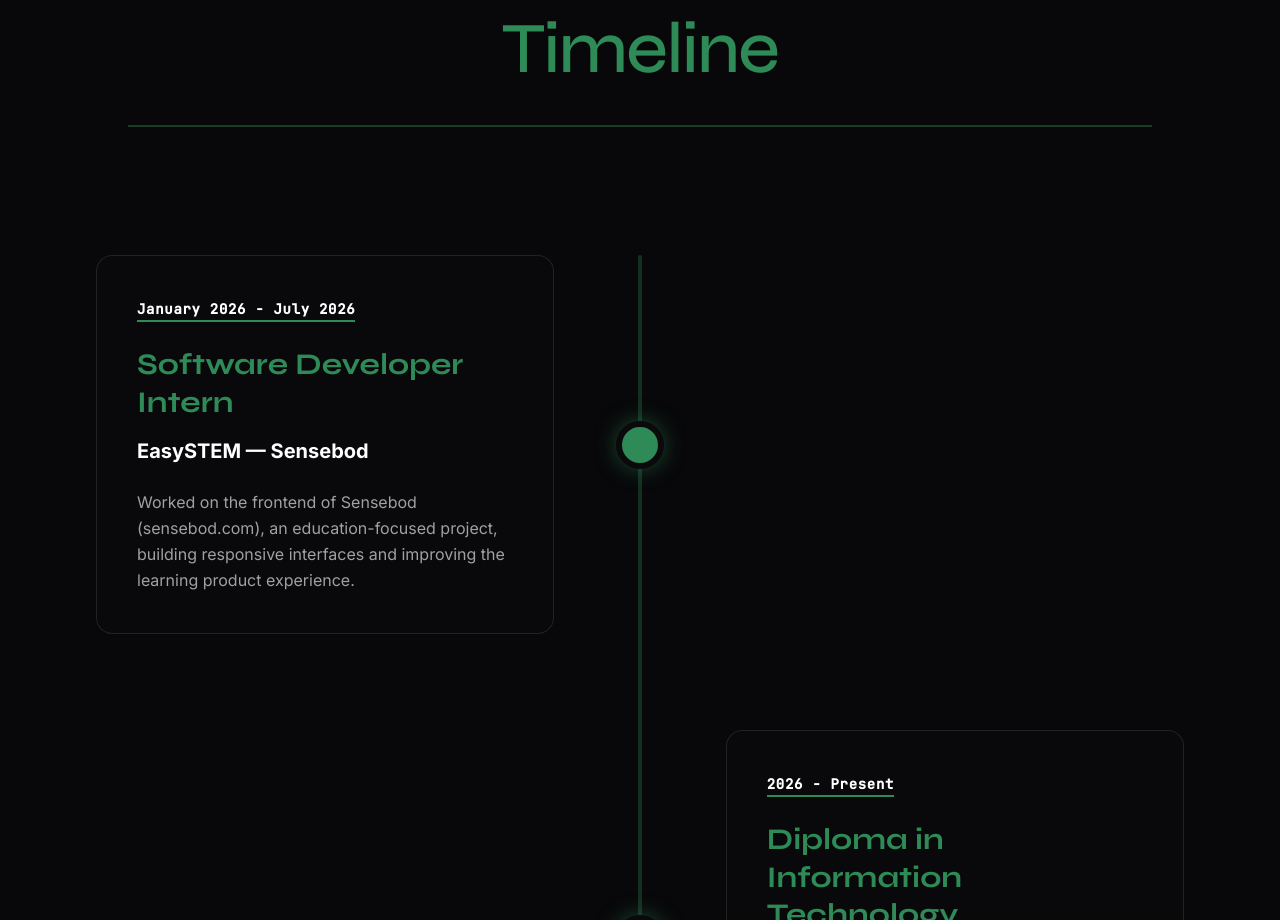
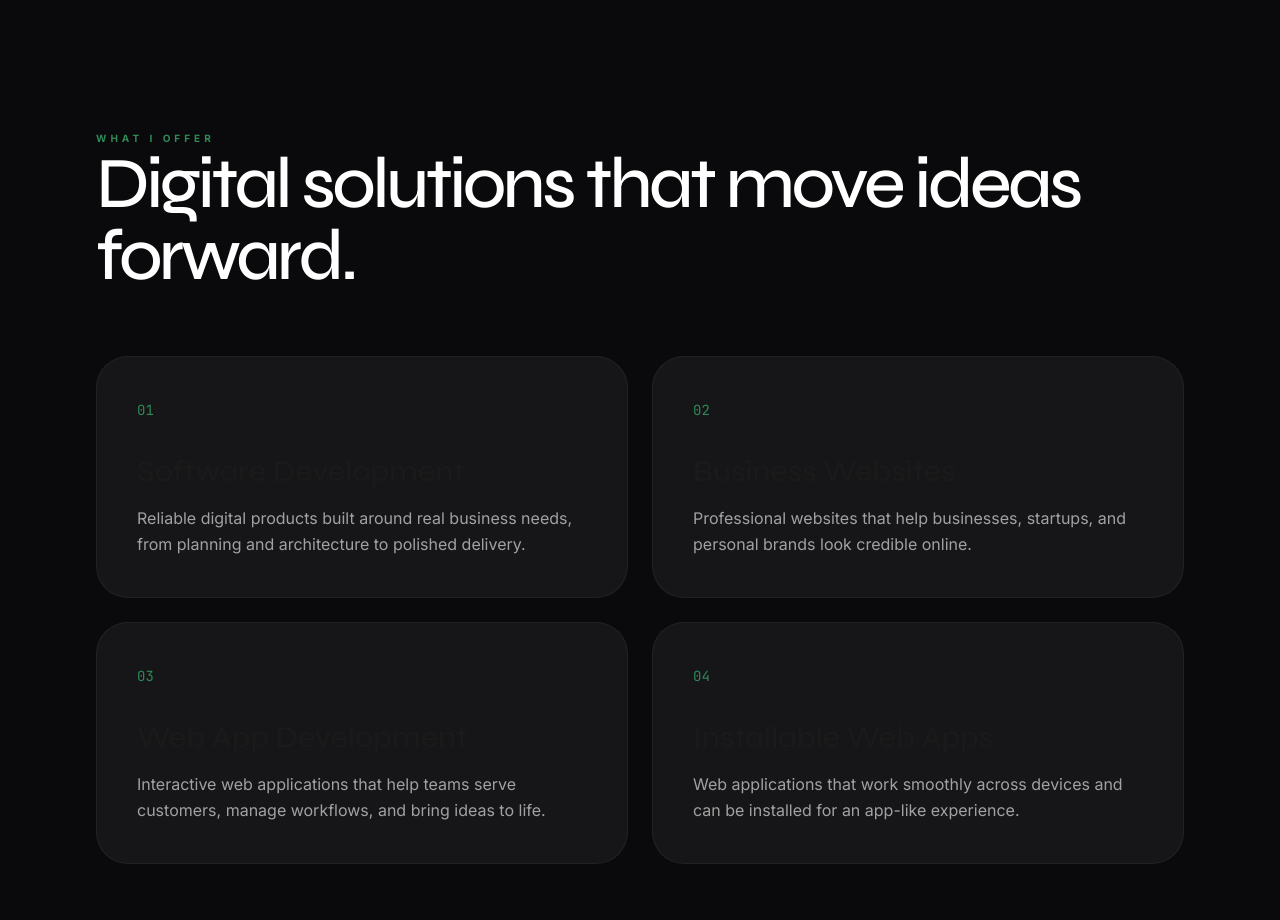
Before and after one commit to Dumbuya1475/msdumbuya_v2, a React (Vite) app: page / in a window 1280 px wide. Shown: the part 1880-2800 px from the top of the page. Built offline with nearby package versions, Linux system fonts and the light colour scheme.

Commit message:
feat: add Bloom Café project and services section to Home page

```diff
--- a/src/App.tsx
+++ b/src/App.tsx
@@ -79,6 +79,34 @@ export const PROJECTS: Project[] = [
     image: "https://images.unsplash.com/photo-1490818387583-1baba5e638af?auto=format&fit=crop&q=80&w=1200",
     percentage: "88%"
   },
+  {
+    id: "bloom-cafe",
+    title: "Bloom Café",
+    description: "A warm café experience designed around fresh coffee, ethical beans, and the feeling of a welcoming neighborhood space.",
+    tags: ["React", "Responsive Design", "Hospitality"],
+    link: "/project/bloom-cafe",
+    image: "https://images.unsplash.com/photo-1445116572660-236099ec97a0?auto=format&fit=crop&q=80&w=1200",
+    percentage: "90%"
+  },
+];
+
+export const SERVICES = [
+  {
+    title: "Software Development",
+    description: "Reliable digital products built around real business needs, from planning and architecture to polished delivery.",
+  },
+  {
+    title: "Business Websites",
+    description: "Professional websites that help businesses, startups, and personal brands look credible online.",
+  },
+  {
+    title: "Web App Development",
+    description: "Interactive web applications that help teams serve customers, manage workflows, and bring ideas to life.",
+  },
+  {
+    title: "Installable Web Apps",
+    description: "Web applications that work smoothly across devices and can be installed for an app-like experience.",
+  },
 ];
 
 export const SKILL_CATEGORIES: SkillCategory[] = [
@@ -94,7 +122,7 @@ export const TIMELINE = [
   {
     title: "Software Developer Intern",
     institution: "EasySTEM — Sensebod",
-    description: "Worked on the frontend of Sensebod (sensebod.com), an education-focused project, building responsive interfaces and improving the learning product experience.",
+    description: "Worked on Sensebod (sensebod.com), an education-focused project, building responsive interfaces and improving the learning product experience.",
     period: "January 2026 - July 2026"
   },
   /*
@@ -172,7 +200,7 @@ const Nav = () => {
 
     const handleScroll = () => {
       setIsScrolled(window.scrollY > 20);
-      const sections = ['hero', 'about', 'timeline', 'skills', 'projects', 'contact'];
+      const sections = ['hero', 'about', 'services', 'timeline', 'skills', 'projects', 'contact'];
       const current = sections.find(section => {
         const el = document.getElementById(section);
         if (el) {
@@ -190,6 +218,7 @@ const Nav = () => {
   const navLinks = [
     { name: 'Home', href: '#hero', id: 'hero' },
     { name: 'About', href: '#about', id: 'about' },
+    { name: 'Services', href: '#services', id: 'services' },
     { name: 'Timeline', href: '#timeline', id: 'timeline' },
     { name: 'Projects', href: '#projects', id: 'projects' },
     { name: 'Blog', href: '/blog', id: 'blog' },
--- a/src/pages/AboutMe.tsx
+++ b/src/pages/AboutMe.tsx
@@ -40,10 +40,10 @@ const AboutMe = () => {
       company: "EasySTEM",
       period: "January 2026 - July 2026",
       tasks: [
-        "Worked on the frontend of Sensebod (sensebod.com), an education-focused project",
+        "Worked on Sensebod (sensebod.com), an education-focused project",
         "Built and refined user interfaces that made learning content easier to navigate and use",
         "Collaborated with the team to implement responsive features and improve the product experience",
-        "Participated in code reviews and applied frontend development best practices"
+        "Participated in code reviews and applied software development best practices"
       ]
     },
     {
--- a/src/pages/CaseStudy.tsx
+++ b/src/pages/CaseStudy.tsx
@@ -84,6 +84,22 @@ const PROJECTS_DETAIL = {
     stack: ["Next.js", "React", "Firebase", "TypeScript"],
     link: "https://getverve.vercel.app/",
     image: "/images/verve.png"
+  },
+  "bloom-cafe": {
+    title: "Bloom Café",
+    subtitle: "Fresh coffee. Warm moments.",
+    description: "A cozy café website designed to turn Bloom Café's welcoming atmosphere into a clear and memorable digital experience.",
+    problem: "Neighborhood cafés need a digital presence that feels as inviting as the physical space while making the brand, offering, and atmosphere easy to understand.",
+    solution: "Bloom Café uses warm visual storytelling, focused typography, and a responsive layout to present the café as a place where passion meets precision.",
+    features: [
+      "Warm, hospitality-focused visual direction",
+      "Responsive experience across devices",
+      "Clear café storytelling and brand messaging",
+      "Focused calls to action for visitors"
+    ],
+    stack: ["React", "Responsive Design", "Tailwind CSS"],
+    link: "https://bloom-c.vercel.app/",
+    image: "https://images.unsplash.com/photo-1445116572660-236099ec97a0?auto=format&fit=crop&q=80&w=1200"
   }
 };
 
--- a/src/pages/Home.tsx
+++ b/src/pages/Home.tsx
@@ -1,7 +1,7 @@
 import React, { useContext } from "react";
 import { motion, useScroll, useTransform } from "motion/react";
 import { Laptop, ArrowRight } from "lucide-react";
-import { ThemeContext, PROJECTS, TIMELINE, SKILL_CATEGORIES } from "../App";
+import { ThemeContext, PROJECTS, SERVICES, TIMELINE, SKILL_CATEGORIES } from "../App";
 import { Link } from "react-router-dom";
 
 // --- Sub-components ---
@@ -135,10 +135,10 @@ const About = () => {
     <section id="about" className="py-24 sm:py-40 px-4 sm:px-8 md:px-24">
       <div className="max-w-7xl mx-auto grid grid-cols-1 lg:grid-cols-2 gap-16 sm:gap-24 lg:gap-32 items-center">
         <div className="space-y-12">
-          <SectionHeading subtitle="About Me" title="Frontend Engineer with a passion." />
+          <SectionHeading subtitle="About Me" title="Software Developer creating useful digital products." />
           <div className="space-y-8">
             <p className={`text-lg sm:text-xl leading-relaxed ${isDark ? 'text-white/60' : 'text-neutral-500'}`}>
-              Hi, I'm Mohamed Super, a frontend Software engineer with a strong foundation in crafting user-friendly and visually appealing digital educations. With a keen eye for detail and a commitment to innovation, I aim to bridge the gap between creativity and technology.
+              Hi, I'm Mohamed Super, a software developer focused on creating useful, user-friendly digital products. I combine thoughtful problem-solving with clean design to help ideas become reliable experiences people can use and trust.
             </p>
           </div>
           <div className="flex flex-col sm:flex-row gap-3 sm:gap-8 pt-4">
@@ -166,6 +166,37 @@ const About = () => {
               className="w-full h-full object-cover opacity-80 hover:opacity-100 transition-all duration-1000"
             />
           </div>
+        </div>
+      </div>
+    </section>
+  );
+};
+
+const Services = () => {
+  const { isDark } = useContext(ThemeContext);
+
+  return (
+    <section id="services" className="py-24 sm:py-40 px-4 sm:px-8 md:px-24">
+      <div className="max-w-7xl mx-auto space-y-16">
+        <SectionHeading subtitle="What I Offer" title="Digital solutions that move ideas forward." />
+
+        <div className="grid grid-cols-1 md:grid-cols-2 gap-6">
+          {SERVICES.map((service, index) => (
+            <motion.div
+              key={service.title}
+              initial={{ opacity: 0, y: 24 }}
+              whileInView={{ opacity: 1, y: 0 }}
+              viewport={{ once: true }}
+              transition={{ duration: 0.6, delay: index * 0.08 }}
+              className={`p-6 sm:p-10 rounded-[32px] border ${isDark ? 'bg-white/5 border-white/5' : 'bg-white border-black/5 shadow-sm'}`}
+            >
+              <span className="text-sm font-mono text-brand-purple">0{index + 1}</span>
+              <h3 className="mt-8 text-2xl sm:text-3xl font-display font-medium">{service.title}</h3>
+              <p className={`mt-4 text-base leading-relaxed ${isDark ? 'text-white/60' : 'text-neutral-500'}`}>
+                {service.description}
+              </p>
+            </motion.div>
+          ))}
         </div>
       </div>
     </section>
@@ -429,6 +460,7 @@ const Home = () => {
     <>
       <Hero />
       <About />
+      <Services />
       <Timeline />
       <Skills />
       <Projects />
```
